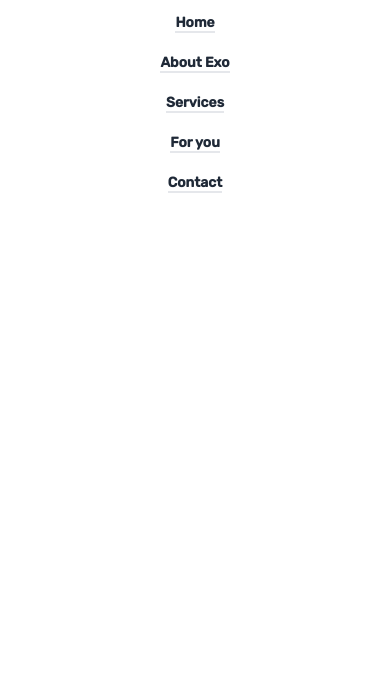
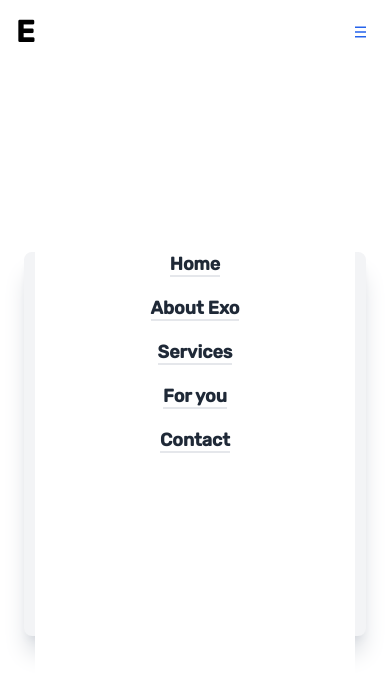
Before and after one commit to vinicius-prates/sandbox, a React (Vite) app: page /login in a window 390 px wide. Both pictures are taken after a click on the button 358 px from the left and 32 px from the top of the page. Shown: the top 692 px of the page. Built offline with nearby package versions, Linux system fonts and the light colour scheme.

Commit message:
fix navbar responsivity

```diff
--- a/src/components/LandingPage.jsx
+++ b/src/components/LandingPage.jsx
@@ -3,7 +3,7 @@ import { Link } from 'react-router-dom'
 
 export const LandingPage = () => {
     return(
-        <>
+
         <div className="bg-cover bg-center  w-full h-[91.5vh]  bg-[url('./assets/navbar-image.jpg')]">
             <div className="flex flex-col w-full justify-center self-center pt-64">
                 <h1 className="text-white font-bold text-2xl self-center text-center justify-center">Welcome to Exo!
@@ -20,6 +20,6 @@ export const LandingPage = () => {
 
             </div>
         </div>
-        </>
+
     )
 }
--- a/src/components/NavBar.jsx
+++ b/src/components/NavBar.jsx
@@ -25,16 +25,19 @@ export const NavBar = () => {
 				</svg>
 			</button>
 		</div>
-		<ul  className="mobile-menu  mt-[25rem] ml-0 bg-white w-[100%]  rounded-b-lg flex-col gap-4 flex md:hidden md:mt-0 md:ml-0 md:bg-transparent text-center  hidden absolute top-1/2 left-1/2 transform -translate-y-1/2 -translate-x-1/2 lg:flex lg:mx-auto lg:flex lg:items-center lg:w-auto lg:space-x-6 lg:flex  lg:gap-0 lg:flex-row lg:h-0  h-screen">
-			<li><Link to="/"  className="text-sm text-gray-800 font-bold hover:text-gray-500 border-b-2  select-none" >Home</Link></li>
+		<ul  className="mobile-menu lg:mt-0 mt-[20rem] ml-0 bg-white w-80  h-80	justify-center
+		 rounded-lg flex-col gap-4 flex md:hidden  md:ml-0 md:bg-transparent text-center  hidden absolute top-1/2 left-1/2
+		 transform -translate-y-1/2 -translate-x-1/2 lg:flex lg:mx-auto lg:flex lg:items-center lg:w-auto lg:space-x-6 lg:flex
+		 lg:gap-0 lg:flex-row lg:h-0  h-screen">
+			<li><Link to="/"  className="text-lg lg:text-sm text-gray-800 font-bold hover:text-gray-500 border-b-2  select-none" >Home</Link></li>
 
-			<li><a  className="text-sm text-gray-800 hover:text-gray-500 font-bold border-b-2 duration-300 select-none" href="#">About Exo</a></li>
+			<li><a  className="text-lg lg:text-sm text-gray-800 hover:text-gray-500 font-bold border-b-2 duration-300 select-none" href="#">About Exo</a></li>
 
-			<li><a  className="text-sm text-gray-800 hover:text-gray-500 font-bold border-b-2  duration-300 select-none" href="#">Services</a></li>
+			<li><a  className="text-lg lg:text-sm text-gray-800 hover:text-gray-500 font-bold border-b-2  duration-300 select-none" href="#">Services</a></li>
 
-			<li><a  className="text-sm text-gray-800 hover:text-gray-500 font-bold border-b-2 duration-300  select-none" href="#">For you</a></li>
+			<li><a  className="text-lg lg:text-sm text-gray-800 hover:text-gray-500 font-bold border-b-2 duration-300  select-none" href="#">For you</a></li>
 
-			<li><a  className="text-sm text-gray-800 hover:text-gray-500 font-bold border-b-2 duration-300  select-none" href="#">Contact</a></li>
+			<li><a  className="text-lg lg:text-sm text-gray-800 hover:text-gray-500 font-bold border-b-2 duration-300  select-none" href="#">Contact</a></li>
 		</ul>
 		<a  className="hidden lg:inline-block lg:ml-auto lg:mr-3 py-2 px-6 bg-gray-50 hover:bg-gray-100 text-sm text-gray-900 font-bold  rounded-xl transition duration-200" href="#">Sign In</a>
 		<a  className="hidden lg:inline-block py-2 px-6 bg-blue-500 hover:bg-blue-600 text-sm text-white font-bold rounded-xl transition duration-200" href="#">Sign up</a>
```
Also changed, not shown: 1 other file (tests, documents, lock files or other folders).
